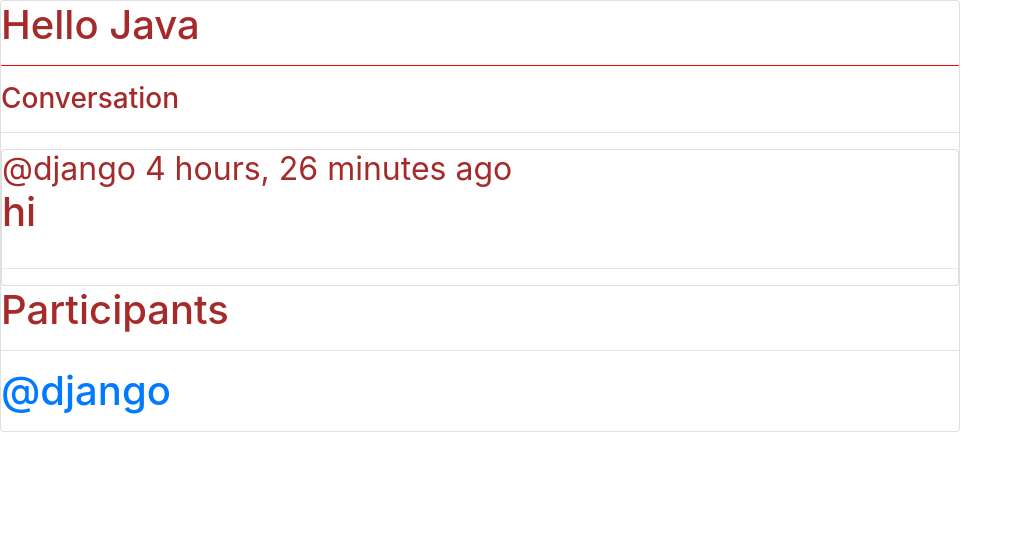
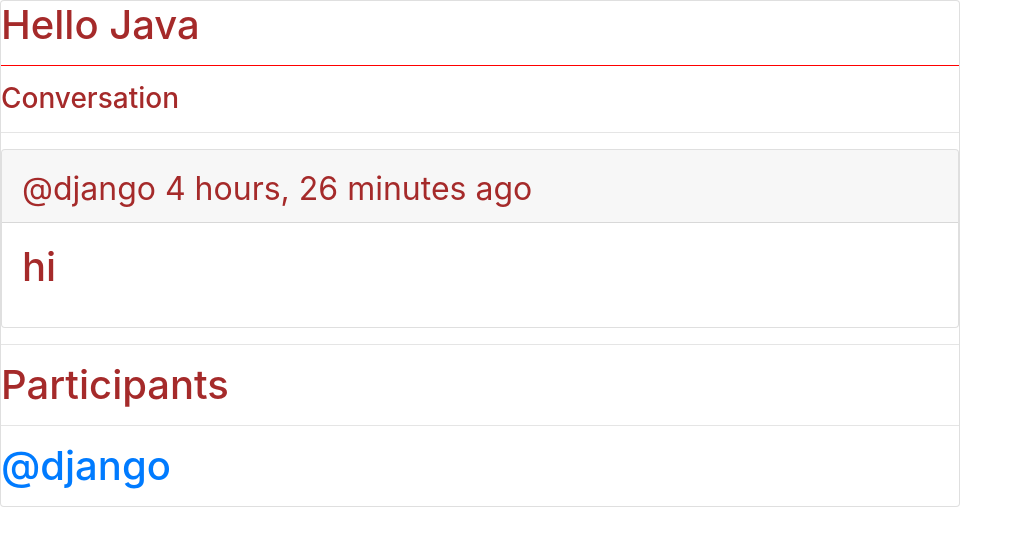
Before and after one commit to ShantanuMapari17/CS699__StudyMate, a Django app: page /room/12/ in a window 1280 px wide. Shown: the part 82-628 px from the top of the page, without its empty margins (0-1023 px from the left). Run offline with Django 4.2, Linux system fonts and the light colour scheme; data comes from the database, SQL or seed files in the repository; both versions use the stored data as it was after the commit; parts of the project's set-up code (start-up, migrations or seed data) failed here and were passed over; some libraries are stand-ins or nearby versions.

Commit message:
added hr in rooms.html

```diff
--- a/StudyMate/base/templates/base/room.html
+++ b/StudyMate/base/templates/base/room.html
@@ -57,6 +57,7 @@
             <!-- messege section for post -->
             {% for message in comments %}
                 <div class="card">
+                    <div class="card-header">
                     <!-- check if the user is the owner in the room -->
                     {% if request.user == message.user %}
                     <!-- delete function -->
@@ -65,10 +66,15 @@
 
                     <!-- show the comment -->
                     <small>@{{message.user}} {{message.created | timesince}} ago</small>
+                    </div>
+                    <div class="card-body">
                     <p>{{ message.body }}</p>
-                    <hr>
+                    </div>
                 </div>
+                <hr style="color: red;">
             {% endfor %}
+
+
 
             <!-- can comment only is the user is logged in -->
             {% if request.user.is_authenticated %}
```
Also changed, not shown: StudyMate/db.sqlite3.
